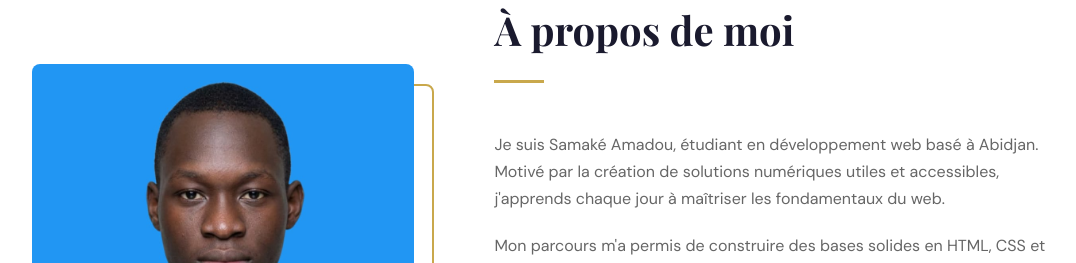
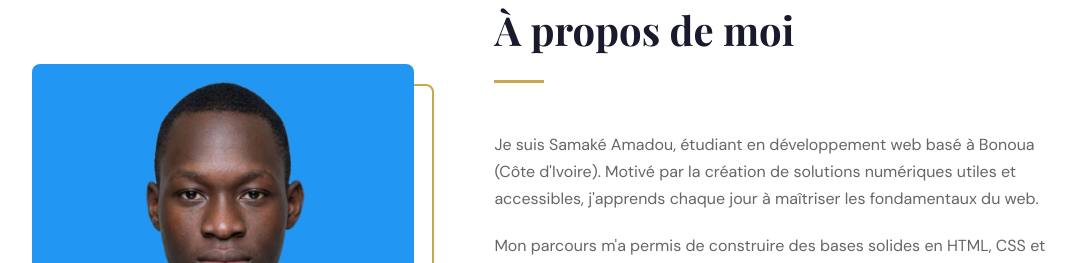
Before and after one commit to samakeamadou2006/Portfolio-am-lior-, a plain HTML site: page index.html in a window 1280 px wide. Shown: the part 900-1163 px from the top of the page, without its empty margins (90-1166 px from the left). Drawn offline with nearby package versions, Linux system fonts and the light colour scheme.

Commit message:
Mise à jour

```diff
--- a/index.html
+++ b/index.html
@@ -64,7 +64,7 @@
           <div class="a-propos-texte">
             <h2 class="section-titre">À propos de moi</h2>
             <div class="ligne-accent"></div>
-            <p>Je suis Samaké Amadou, étudiant en développement web basé à Abidjan. Motivé par la création de solutions numériques utiles et accessibles, j'apprends chaque jour à maîtriser les fondamentaux du web.</p>
+            <p>Je suis Samaké Amadou, étudiant en développement web basé à Bonoua (Côte d'Ivoire). Motivé par la création de solutions numériques utiles et accessibles, j'apprends chaque jour à maîtriser les fondamentaux du web.</p>
             <p>Mon parcours m'a permis de construire des bases solides en HTML, CSS et JavaScript. Je suis particulièrement attentif à la qualité du code, au design responsive et à l'expérience utilisateur.</p>
             <p>Disponible pour des stages, collaborations ou projets freelance.</p>
             <div class="a-propos-infos">
```
